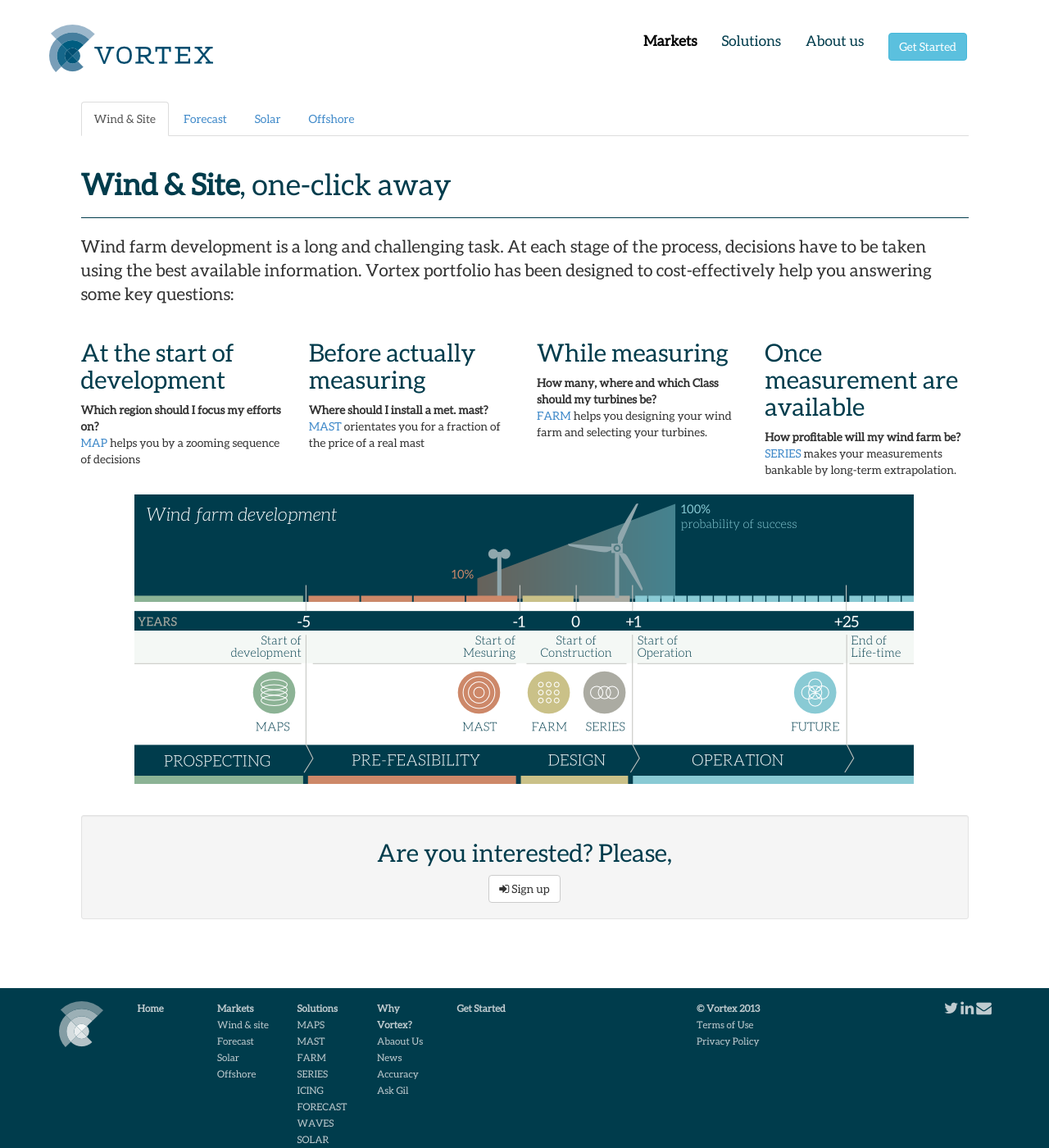
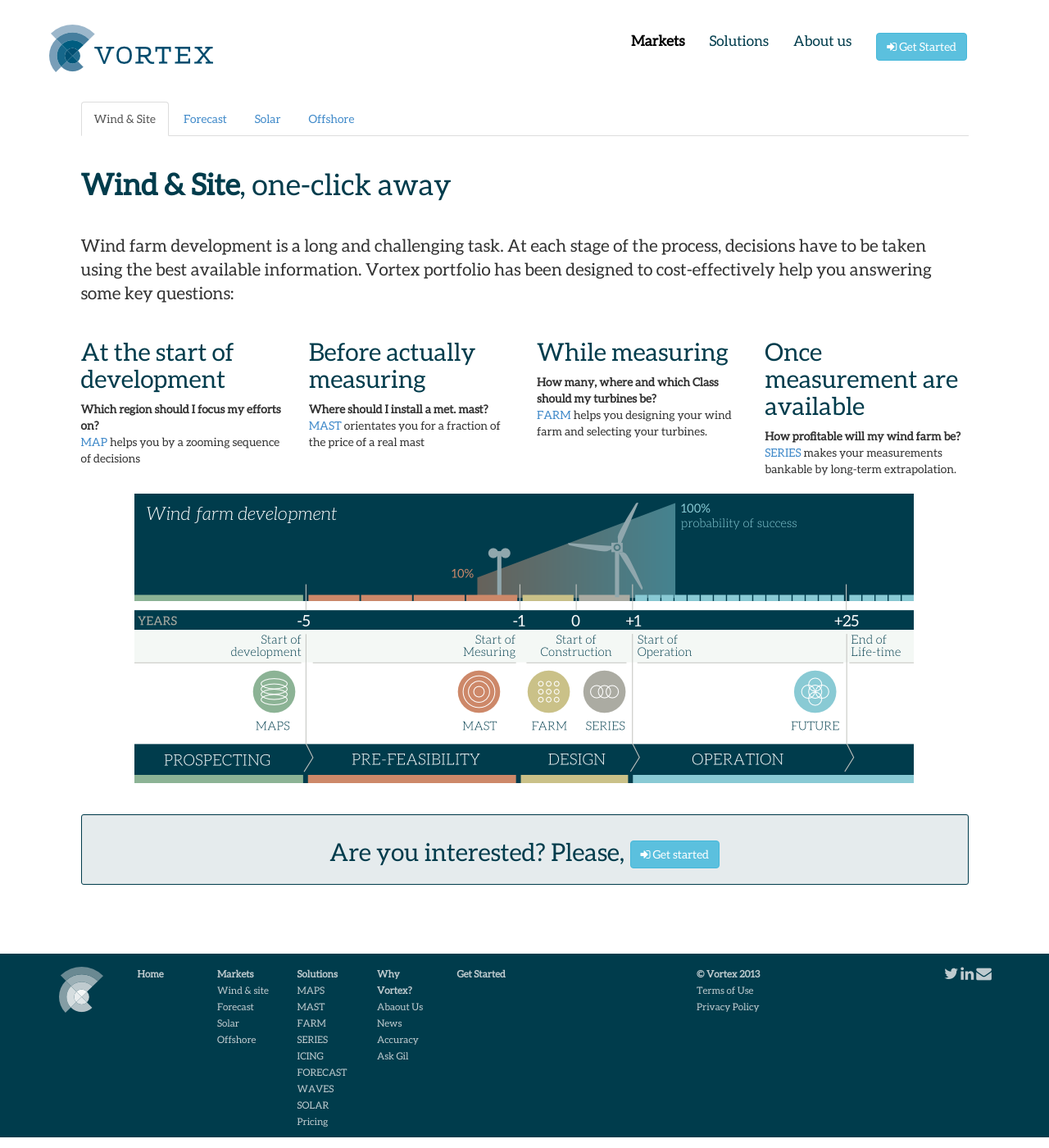
Before and after one commit to vortex-es/vortex-es.github.io, a Jekyll site: the page built from markets/wind-and-site.md, in a window 1280 px wide and 1400 px high. Shown: the whole window at 82% size. Built offline with Jekyll 4.4.1, drawn with Linux system fonts in a browser that asks for light colours; Markdown is read by kramdown in place of the engine named in the settings.

Commit message:
ajustat els efectes d'hover del menú principal, canviat el comportament del component well i els botons getstarted.

```diff
--- a/_includes/nav-main.html
+++ b/_includes/nav-main.html
@@ -1,5 +1,5 @@
 <header role="banner">
-	<div class="navbar navbar-fixed-top navbar-default cl-effect-3">
+	<div class="navbar navbar-fixed-top navbar-default">
       <div class="container">
         <div class="navbar-header">
           <button type="button" class="navbar-toggle" data-toggle="collapse" data-target=".navbar-collapse">
@@ -21,7 +21,7 @@
               <a href="{{ site.base_url }}/about-us">About us</a>
            </li>
 			     <li class="get-started {% if page.slug == "get-started" %}active{% endif %}">
-				    <a href="http://itest.vortex.es/signup" rel="external" target="_blank"><span class="btn btn-info">Get Started</span></a>
+				    <a href="http://itest.vortex.es/signup" rel="external" target="_blank"><span class="btn btn-info"><span class='icon-signin icon-white'></span> Get Started</span></a>
 			     </li>
           </ul>
         </div><!--/.nav-collapse -->
--- a/_layouts/markets.html
+++ b/_layouts/markets.html
@@ -43,13 +43,11 @@
       {% else if %}
       {% if page.title == 'Wind & Site' or page.title == 'Forecast' or page.title == 'Markets' %}
       <div class="well well-sm">
-        <h2 class="text-center">Are you interested? Please,</h2>
-        <p class="text-center"><a href='http://itest.vortex.es/signup' rel="external" target="_blank" class='mailto btn btn-default' title='Please, sign up'><span class='icon-signin icon-white'></span> Sign up</a></p>
+        <h2 class="text-center">Are you interested? Please, <a href='http://itest.vortex.es/signup' rel="external" target="_blank" class='mailto btn btn-info' title='Please, sign up'><span class='icon-signin icon-white'></span> Get started</a></h2>
       </div>
       {% else if %}
       <div class="well well-sm">
-        <h2 class="text-center">Can we help you?</h2>
-        <p class="text-center"><a href='mailto:info@vortex.es?subject={{page.title}} - Vortex.es&body=I would like further information on: http://www.vortex.es{{page.url}}' class='mailto btn btn-default' title='Contact sales'><span class='icon-envelope icon-white'></span> Contact sales</a></p>
+        <h2 class="text-center">Can we help you? <a href='mailto:info@vortex.es?subject={{page.title}} - Vortex.es&body=I would like further information on: http://www.vortex.es{{page.url}}' class='mailto btn btn-default' title='Contact sales'><span class='icon-envelope icon-white'></span> Contact sales</a></p>
       </div>
       {% endif %}
       {% endif %}
--- a/assets/css/app.css
+++ b/assets/css/app.css
@@ -18,7 +18,7 @@
 }
 
 .page-header {
-  border-bottom:1px solid rgb(0,60,76);
+  border-bottom:/*1px solid rgb(0,60,76)*/ none;
 }
 
 body.solutions-solution .page-header {
@@ -304,7 +304,7 @@
 }
 
 .jumbotron-white {
-  background:rgb(1255,255,255);
+  background:rgb(255,255,255);
 }
 
 .jumbotron-no-margin {
@@ -462,6 +462,11 @@
 .body-content.blog, .body-content.markets, .body-content.solutions {
   position: relative;
   padding: 30px 2.5% 50px 2.5%;
+}
+
+.well {
+  background-color: rgba(0,60,76,.1);
+  border: 1px solid rgba(0,60,76,1);
 }
 
 .body-content.blog .well, .body-content.markets .well, .body-content.solutions .well{
@@ -711,7 +716,11 @@
 main[role="main"] {
   margin-top: 60px;
 }
-.navbar-default .navbar-nav > .active > a, .navbar-default .navbar-nav > .active > a:hover, .navbar-default .navbar-nav > .active > a:focus {
+.navbar-default .navbar-nav > .active > a,
+.navbar-default .navbar-nav > .active > a:hover,
+.navbar-default .navbar-nav > .active > a:focus,
+.navbar-default .navbar-nav > li > a:hover,
+.navbar-default .navbar-nav > li > a:focus {
   background:none;
   /*border-bottom:4px solid rgb(78,117,128);*/
   font-weight: bold;
```
